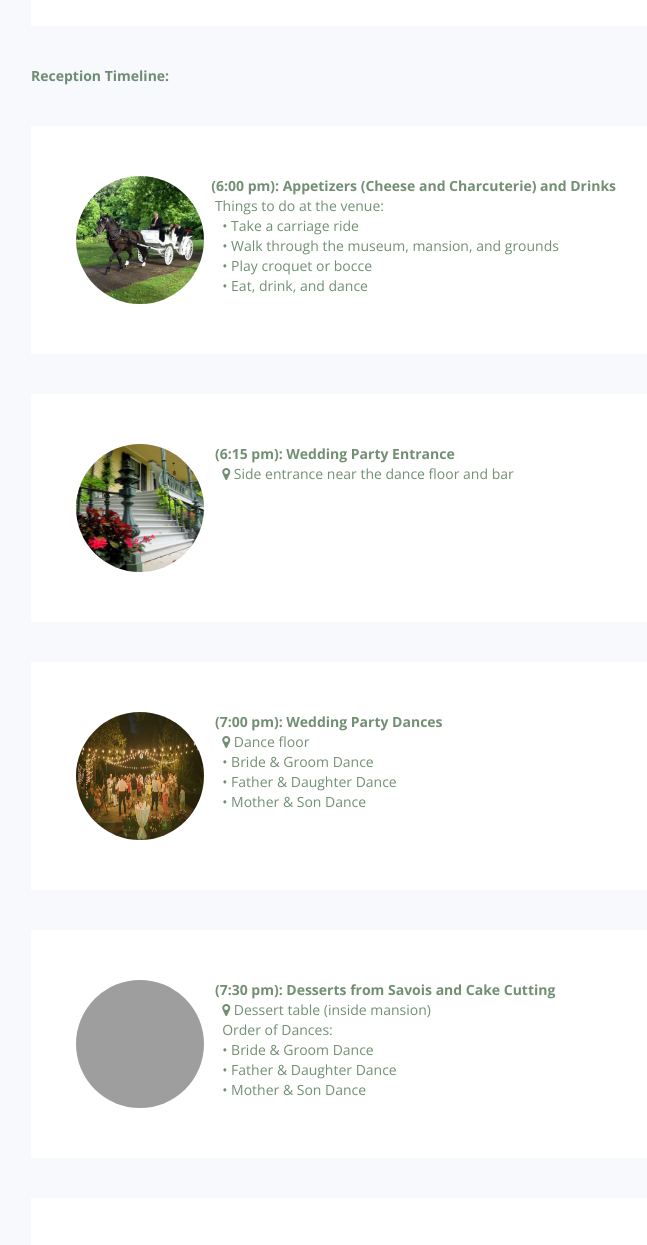
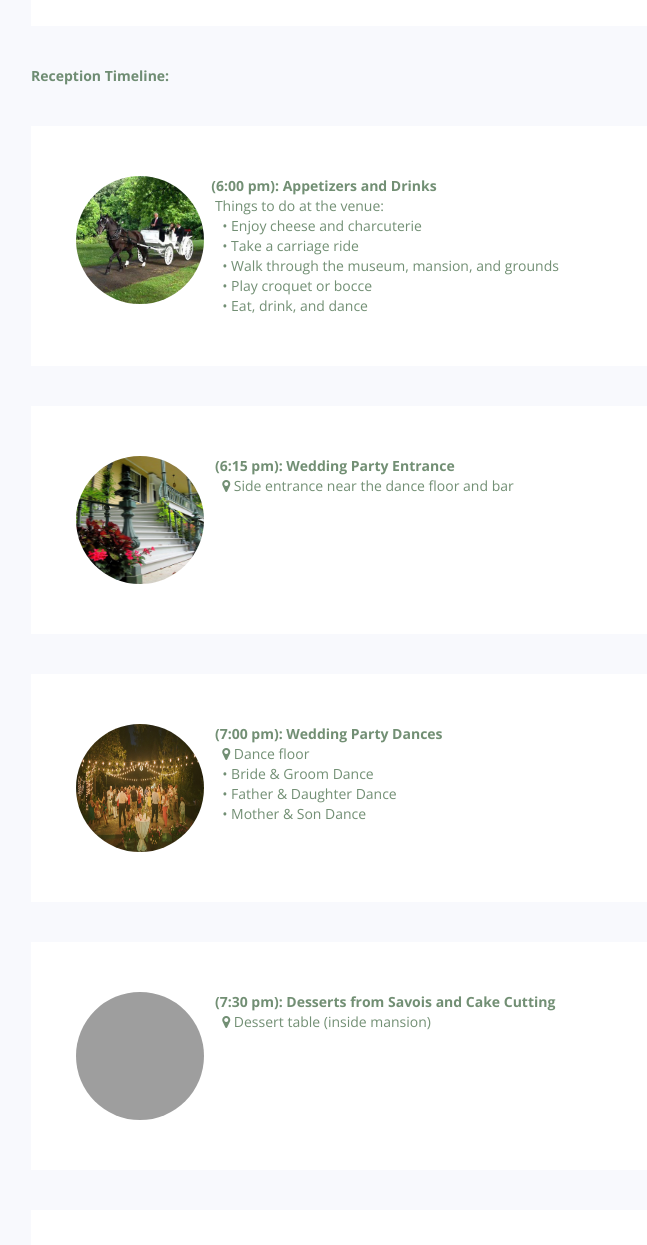
Before and after one commit to WeddingOrg/weddingorg.github.io, a website: page itinerary.html in a window 1280 px wide. Shown: the part 2474-3719 px from the top of the page, without its empty margins (124-771 px from the left). Drawn offline with nearby package versions, Linux system fonts and the light colour scheme; some packages are replaced by stand-ins of ours; grey boxes are pictures that could not be loaded; files whose address does not match are found by name.

Commit message:
Fix typo

```diff
--- a/itinerary.html
+++ b/itinerary.html
@@ -197,10 +197,12 @@
                         <div id="map-content" class="pointer-events-auto">
                             <div class="row" style="display: flex; justify-content: left;">
                                 <img src="img/carriage.jpg" alt="" style="width:128px;height:128px;"/>
-                                <li> <b>&nbsp;&nbsp;(6:00 pm): Appetizers (Cheese and Charcuterie) and Drinks</b>
+                                <li> <b>&nbsp;&nbsp;(6:00 pm): Appetizers and Drinks</b>
                                     <br>
                                     &nbsp;&nbsp; Things to do at the venue:
                                         <ul>
+
+                                            <li>&nbsp;&nbsp;&nbsp;&nbsp; • Enjoy cheese and charcuterie</li>
                                             <li>&nbsp;&nbsp;&nbsp;&nbsp; • Take a carriage ride</li>
                                             <li>&nbsp;&nbsp;&nbsp;&nbsp; • Walk through the museum, mansion, and grounds</li>
                                             <li>&nbsp;&nbsp;&nbsp;&nbsp; • Play croquet or bocce</li>
@@ -238,10 +240,6 @@
                                 <li><b>&nbsp;&nbsp; (7:30 pm): Desserts from Savois and Cake Cutting</b>
                                     <ul>
                                         <li>&nbsp;&nbsp;&nbsp;&nbsp; <i class="fa fa-map-marker"></i> Dessert table (inside mansion)</li>
-                                        <li>&nbsp;&nbsp;&nbsp;&nbsp; Order of Dances:</li>
-                                        <li>&nbsp;&nbsp;&nbsp;&nbsp; • Bride & Groom Dance</li>
-                                        <li>&nbsp;&nbsp;&nbsp;&nbsp; • Father & Daughter Dance</li>
-                                        <li>&nbsp;&nbsp;&nbsp;&nbsp; • Mother & Son Dance</li>
                                     </ul>
                                 </li>
                             </div>
@@ -335,7 +333,7 @@
                     <i class="fa fa-map-marker"></i> Rochester, NY
                     <br>
                     <strong>
-                        &#183;&nbsp;Footbridge over the falls that powered Rochester to become the flour city
+                        &#183;&nbsp;Footbridge over the falls that powered Rochester to become "The Flour City"
                         <br>
                         &#183;&nbsp;Checkout the Genesee Brew house for lunch after
                     </strong>
@@ -432,7 +430,7 @@
                     </strong>
                     <br><br>
                     <a class="btn btn-accent btn-small" href="https://www.google.com/maps/place/Lower+Falls+Park/@43.178677,-77.6469633,15z/data=!3m1!4b1!4m11!1m3!11m2!2sFW-W1dC1SKmli_MpFEKgpw!3e3!3m6!1s0x89d6b43f9a2650bf:0xc89af7e409a41707!8m2!3d43.1786628!4d-77.6285094!15sCjBMb3dlciBGYWxscyBQYXJrLCBIYXN0aW5ncyBTdHJlZXQsIFJvY2hlc3RlciwgTlmSAQljaXR5X3BhcmvgAQA!16s%2Fg%2F11bz_r6d5d?entry=ttu" target="_blank">
-                    <i class="fa fa-map-marker"></i>&nbsp;&nbsp;Lower Fall</a>
+                    <i class="fa fa-map-marker"></i>&nbsp;&nbsp;Lower Falls</a>
                     <br><br>
                     <!-- End Place -->
                 </div>
```
